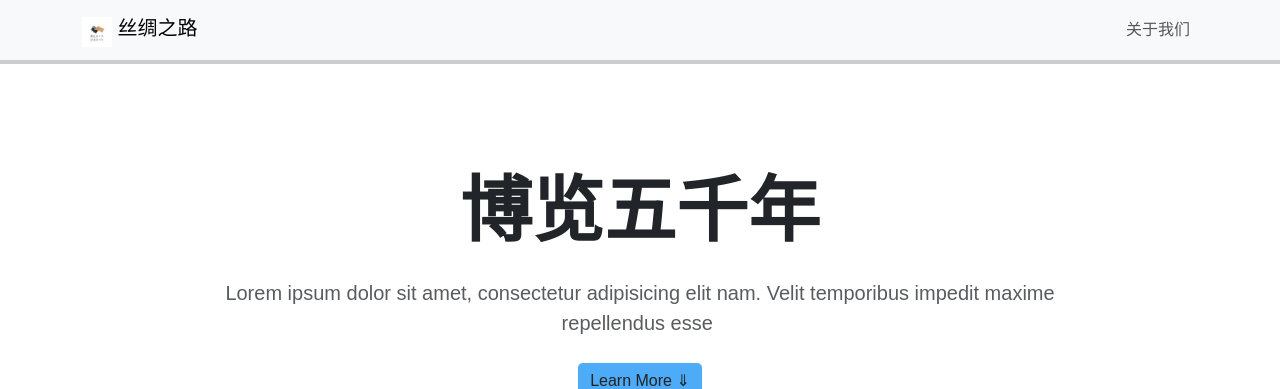
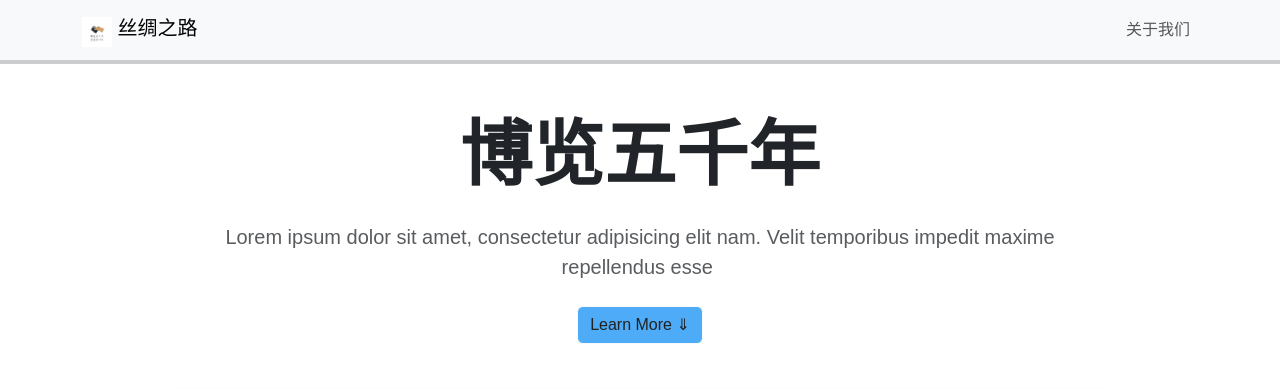
Before and after one commit to ttiramisu/website-2023, a Flask app: page / in a window 1280 px wide. Shown: the top 389 px of the page. Run offline with Flask 2, Linux system fonts and the light colour scheme; some libraries are stand-ins or nearby versions; some web fonts are replaced.

Commit message:
Update style.css

```diff
--- a/api/static/css/style.css
+++ b/api/static/css/style.css
@@ -1,7 +1,3 @@
-main {
-  margin-top: 56px;
-}
-
 .btn {
   background-color: #4dabf7 !important;
   color: #222 !important;
```
